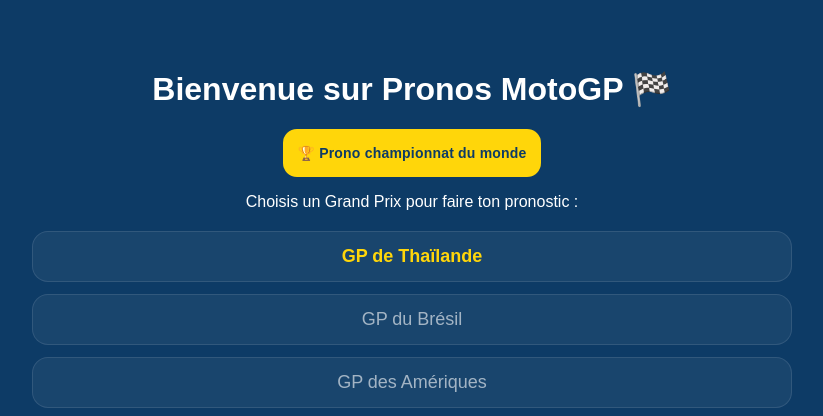
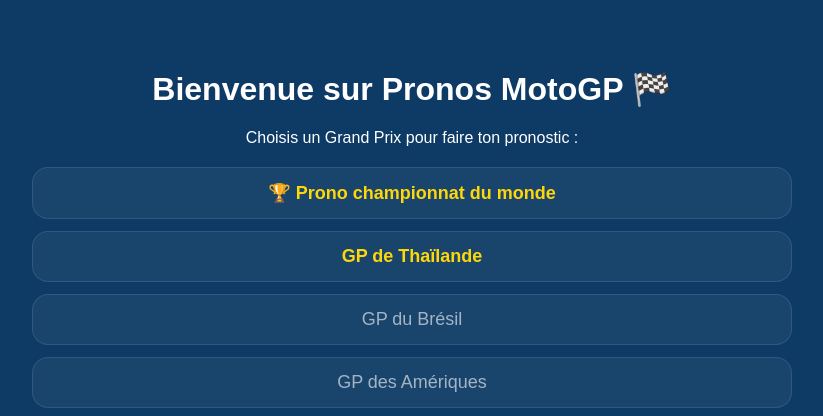
Before and after one commit to benjaminsoler07-lang/motogp-jeu, a Flask app: page / in a window 1280 px wide. Shown: the part 175-591 px from the top of the page, without its empty margins (228-1051 px from the left). Run offline with Flask 3, Linux system fonts and the light colour scheme; parts of the project's set-up code (start-up, migrations or seed data) failed here and were passed over.

Commit message:
Update index.html
Championnat comme gp

```diff
--- a/templates/index.html
+++ b/templates/index.html
@@ -5,16 +5,15 @@
   <div class="container">
     <h1>Bienvenue sur Pronos MotoGP 🏁</h1>
 
-    <!-- 🏆 Prono Championnat du monde (à la place du bouton Admin) -->
-    <div style="margin: 12px 0;">
-      <a class="btn btn-small" href="{{ url_for('championnat') }}">
-        🏆 Prono championnat du monde
-      </a>
-    </div>
-
     <p>Choisis un Grand Prix pour faire ton pronostic :</p>
 
     <ul class="gp-list">
+
+      <!-- 🏆 Prono Championnat du monde : comme un GP classique -->
+      <li class="gp-item gp-open">
+        <a href="{{ url_for('championnat') }}">🏆 Prono championnat du monde</a>
+      </li>
+
       {% for w in weekends %}
         <li class="gp-item
             {% if w.status == 'past' %}gp-past{% endif %}
@@ -28,6 +27,7 @@
           {% endif %}
         </li>
       {% endfor %}
+
     </ul>
   </div>
 {% endblock %}
```
